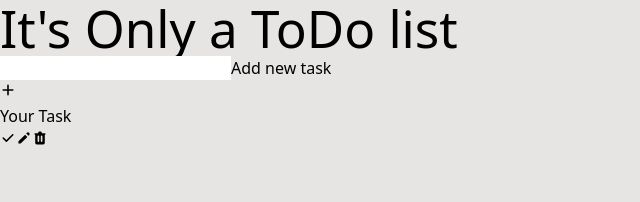
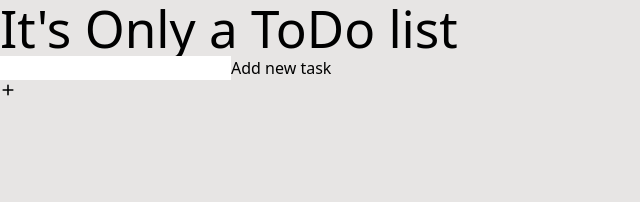
Before and after one commit to Echw/Its-only-a-ToDo-list-, a React (Vite) app: page / in a window 1280 px wide. Shown: the top 202 px of the page, without its empty margins (0-640 px from the left). Built offline with nearby package versions, Linux system fonts and the light colour scheme; what @material-tailwind/react would draw is missing.

Commit message:
add feature to ToDo List

```diff
--- a/src/App.tsx
+++ b/src/App.tsx
@@ -2,16 +2,24 @@ import { Typography } from "@material-tailwind/react";
 import { Layout } from "./Layout/index";
 import { TaskList } from "./TaskList";
 import { TaskInput } from "./TaskInput";
+import { useState } from "react";
+
+export type TaskType = {
+  name: string;
+  id: string;
+};
 
 function App() {
+  const [tasks, setTasks] = useState<TaskType[]>([]);
+
   return (
     <Layout>
-      <div className="bg-brown-50 flex-col absolute m-6 p-6 justify-center justify-items-center content-center rounded-2xl drop-shadow-2xl">
+      <div className="bg-brown-50 flex flex-col gap-6 m-6 p-6 justify-center justify-items-center content-center rounded-2xl drop-shadow-2xl">
         <Typography variant="h1" color="gray">
           It's Only a ToDo list
         </Typography>
-        <TaskInput />
-        <TaskList />
+        <TaskInput tasks={tasks} setTasks={setTasks} />
+        <TaskList tasks={tasks} />
       </div>
     </Layout>
   );
--- /dev/null
+++ b/src/Task/index.tsx
@@ -0,0 +1,34 @@
+import { Button, Typography } from "@material-tailwind/react";
+import { HiTrash, HiPencil, HiCheck } from "react-icons/hi";
+
+interface TaskProps {
+  value: string;
+}
+
+export const Task = ({ value }: TaskProps) => {
+  return (
+    <li className="bg-brown-50 text-gray-700 flex grow justify-between items-stretch">
+      <Typography variant="paragraph">{value}</Typography>
+      <div>
+        <Button
+          variant="text"
+          className="bg-brown-50 text-red-400 rounded-none hover:bg-brown-100"
+        >
+          <HiCheck />
+        </Button>
+        <Button
+          variant="text"
+          className="bg-brown-50 text-red-400 rounded-none hover:bg-brown-100"
+        >
+          <HiPencil />
+        </Button>
+        <Button
+          variant="text"
+          className="bg-brown-50 text-red-400 rounded-none hover:bg-brown-100"
+        >
+          <HiTrash />
+        </Button>
+      </div>
+    </li>
+  );
+};
--- a/src/TaskInput/index.tsx
+++ b/src/TaskInput/index.tsx
@@ -1,21 +1,48 @@
+/* eslint-disable @typescript-eslint/no-explicit-any */
 import { Input, Button } from "@material-tailwind/react";
+import { useState } from "react";
 import { HiPlus } from "react-icons/hi";
+import { TaskType } from "../App";
 
-export const TaskInput = () => {
+interface TaskInputProps {
+  tasks: TaskType[];
+  setTasks: (tasks: TaskType[]) => void;
+}
+
+export const TaskInput = ({ tasks, setTasks }: TaskInputProps) => {
+  const [task, setTask] = useState("");
+  const onChange = ({ target }: any) => {
+    setTask(target.value);
+  };
+  const onSubmit = (e: any) => {
+    e.preventDefault();
+    setTasks([...tasks, { name: task, id: new Date().toString() }]);
+    setTask("");
+  };
+
   return (
     <>
-      <form className="relative flex w-full justify-items-center items-center">
+      <form
+        onSubmit={onSubmit}
+        className="relative flex w-full justify-items-center items-center"
+      >
         <Input
           type="text"
           variant="standard"
           label="Add new task"
-          className="flex grow p-2"
+          value={task}
+          onChange={onChange}
+          className="flex grow p-2 "
           color="gray"
           labelProps={{
-            className: "text-gray-700",
+            className: "text-gray-200 placeholder:text-gray-200 ",
           }}
         />
-        <Button className="bg-red-400 text-brown-50 !absolute right-1 rounded-none hover:shadow-gray-400">
+        <Button
+          type="submit"
+          disabled={!task}
+          className="bg-red-400 text-brown-50 !absolute right-1 rounded-none shadow-none hover:bg-gray-700 hover:shadow-none"
+        >
           <HiPlus />
         </Button>
       </form>
--- a/src/TaskList/index.tsx
+++ b/src/TaskList/index.tsx
@@ -1,27 +1,16 @@
-import { Button } from "@material-tailwind/react";
-import { HiTrash, HiPencil, HiCheck } from "react-icons/hi";
+import { TaskType } from "../App";
+import { Task } from "./../Task/index";
 
-export const TaskList = () => {
+interface TaskListProps {
+  tasks: TaskType[];
+}
+
+export const TaskList = ({ tasks }: TaskListProps) => {
   return (
-    <>
-      <div>
-        <ul className="">
-          <div className="flex justify-items-center items-center my-6 border-b-2 border-gray-300 ">
-            <li className="bg-brown-50 text-gray-700  flex grow p-2">
-              Your Task
-            </li>
-            <Button className="bg-red-400 text-brown-50 rounded-none hover:shadow-gray-400">
-              <HiCheck />
-            </Button>
-            <Button className="bg-red-400 text-brown-50 rounded-none hover:shadow-gray-400">
-              <HiPencil />
-            </Button>
-            <Button className="bg-red-400 text-brown-50 rounded-none hover:shadow-gray-400">
-              <HiTrash />
-            </Button>
-          </div>
-        </ul>
-      </div>
-    </>
+    <ul className="flex flex-col gap-4 my-6 border-gray-300 ">
+      {tasks.map((task) => (
+        <Task value={task.name} key={task.id} />
+      ))}
+    </ul>
   );
 };
```
